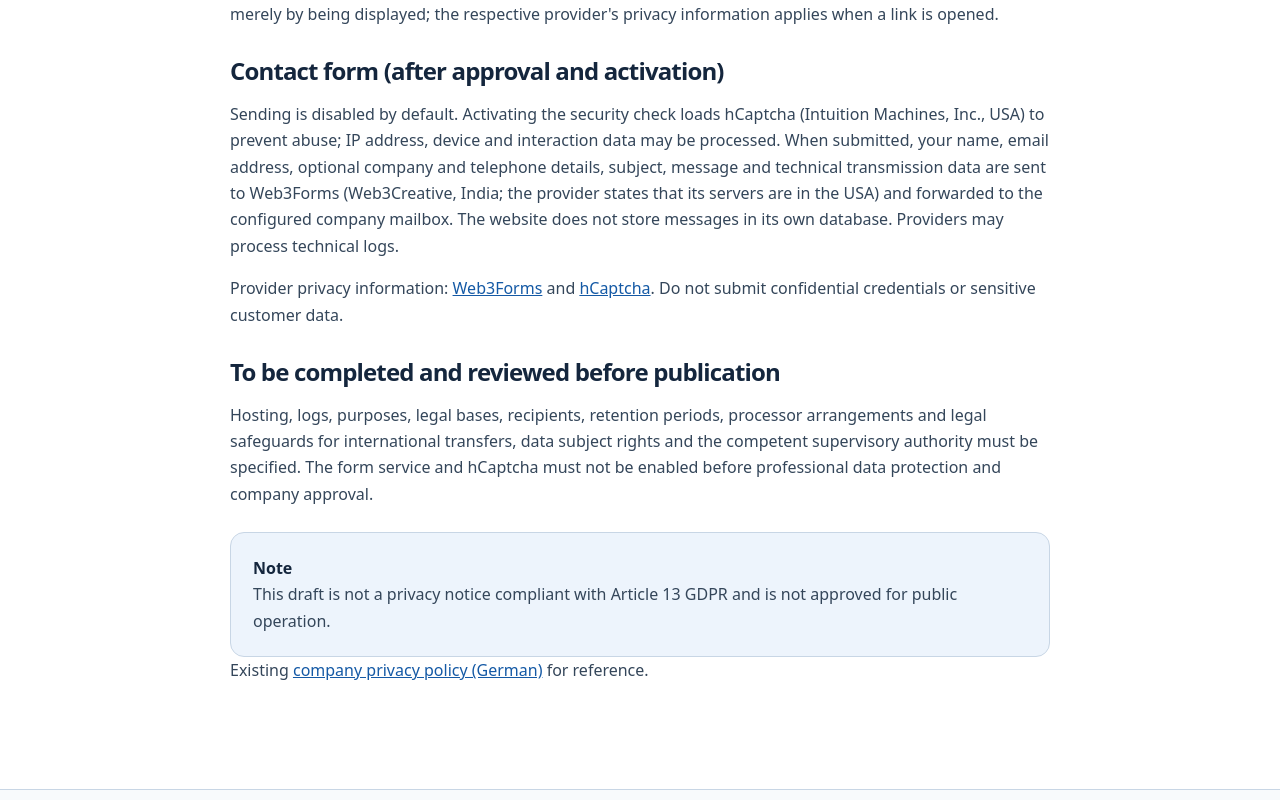
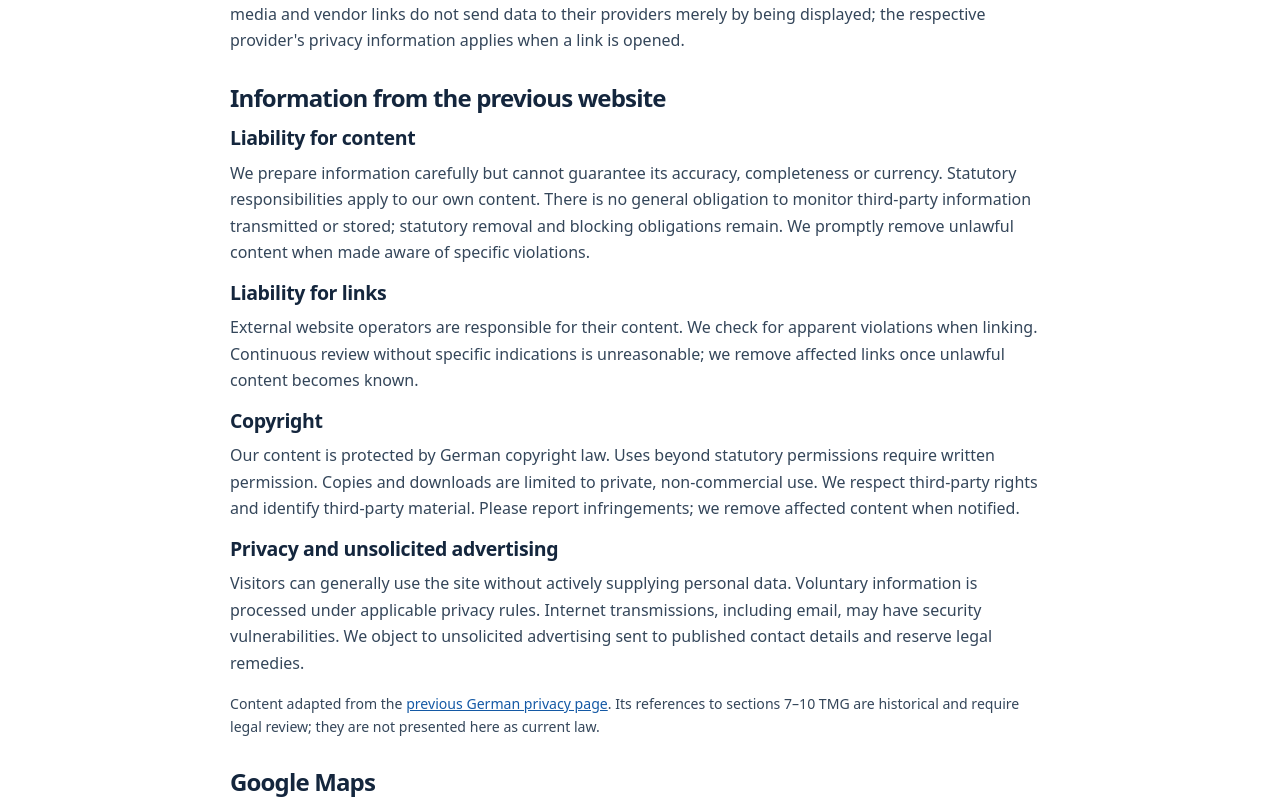
Before and after one commit to scncvk19/Website_hg, a Next.js app: page /en/privacy in a window 1280 px wide. Shown: the part 820-1620 px from the top of the page. Built offline with nearby package versions, Linux system fonts and the light colour scheme.

Commit message:
Impressum, Kartenoption und Datenschutz abgleichen: app/(en)/en/privacy/page.tsx

```diff
--- a/app/(en)/en/privacy/page.tsx
+++ b/app/(en)/en/privacy/page.tsx
@@ -3,7 +3,14 @@ import { PageIntro } from "@/components/Site";
 import { company } from "@/lib/content";
 export const metadata: Metadata = { title: "Privacy – draft" };
 export default function Page() {
-  return <><PageIntro eyebrow="Legal information" title="Privacy policy" text="Internal draft – not a final, legally reviewed privacy policy."/><section className="section"><div className="container narrow prose"><h2>Controller (to be confirmed)</h2><p>{company.name}, {company.street}, {company.city}. Contact: <a href={"mailto:"+company.email}>{company.email}</a>.</p><h2>Current technical preview</h2><p>No analytics or marketing services, external fonts or embedded maps. The company logo is served locally by this website. Displaying it does not require a connection to LinkedIn. Telephone and email links open the relevant application on your device. Vendor logos are served locally. Certificates are listed by name without displaying certificate images. External social media and vendor links do not send data to their providers merely by being displayed; the respective provider's privacy information applies when a link is opened.</p>
-  <h2>Contact form (after approval and activation)</h2><p>Sending is disabled by default. Activating the security check loads hCaptcha (Intuition Machines, Inc., USA) to prevent abuse; IP address, device and interaction data may be processed. When submitted, your name, email address, optional company and telephone details, subject, message and technical transmission data are sent to Web3Forms (Web3Creative, India; the provider states that its servers are in the USA) and forwarded to the configured company mailbox. The website does not store messages in its own database. Providers may process technical logs.</p><p>Provider privacy information: <a href="https://web3forms.com/privacy">Web3Forms</a> and <a href="https://www.hcaptcha.com/privacy">hCaptcha</a>. Do not submit confidential credentials or sensitive customer data.</p>
+  return <><PageIntro eyebrow="Legal information" title="Privacy policy" text="Internal draft – not a final, legally reviewed privacy policy."/><section className="section"><div className="container narrow prose"><h2>Controller (to be confirmed)</h2><p>{company.name}, {company.street}, {company.city}. Contact: <a href={"mailto:"+company.email}>{company.email}</a>.</p><h2>Current technical preview</h2><p>No analytics or marketing services and no external fonts. Google Maps loads only when voluntarily activated on the legal notice page. The company logo is served locally by this website. Displaying it does not require a connection to LinkedIn. Telephone and email links open the relevant application on your device. Vendor logos are served locally. Certificates are listed by name without displaying certificate images. External social media and vendor links do not send data to their providers merely by being displayed; the respective provider's privacy information applies when a link is opened.</p>
+  <h2>Information from the previous website</h2>
+      <h3>Liability for content</h3><p>We prepare information carefully but cannot guarantee its accuracy, completeness or currency. Statutory responsibilities apply to our own content. There is no general obligation to monitor third-party information transmitted or stored; statutory removal and blocking obligations remain. We promptly remove unlawful content when made aware of specific violations.</p>
+      <h3>Liability for links</h3><p>External website operators are responsible for their content. We check for apparent violations when linking. Continuous review without specific indications is unreasonable; we remove affected links once unlawful content becomes known.</p>
+      <h3>Copyright</h3><p>Our content is protected by German copyright law. Uses beyond statutory permissions require written permission. Copies and downloads are limited to private, non-commercial use. We respect third-party rights and identify third-party material. Please report infringements; we remove affected content when notified.</p>
+      <h3>Privacy and unsolicited advertising</h3><p>Visitors can generally use the site without actively supplying personal data. Voluntary information is processed under applicable privacy rules. Internet transmissions, including email, may have security vulnerabilities. We object to unsolicited advertising sent to published contact details and reserve legal remedies.</p>
+      <p className="small muted">Content adapted from the <a href="https://www.hg-systeme.de/Datenschutz/">previous German privacy page</a>. Its references to sections 7–10 TMG are historical and require legal review; they are not presented here as current law.</p>
+      <h2>Google Maps</h2><p>The legal notice includes an optional Google Maps display. No map is loaded on initial page display. Selecting “Load Google Maps” establishes a connection to Google. Google may receive your IP address, browser/device information and technical usage data; cookies or other storage and transfers to third countries may occur depending on the service. You may withdraw consent for further map requests by hiding the map. This does not undo previous transmissions. The external map link opens Google Maps separately. Further information: <a href="https://policies.google.com/privacy?hl=en" rel="noopener noreferrer">Google privacy policy</a>. Legal bases, provider details, international transfers and retention periods must be confirmed before publication.</p>
+      <h2>Contact form (after approval and activation)</h2><p>Sending is disabled by default. Activating the security check loads hCaptcha (Intuition Machines, Inc., USA) to prevent abuse; IP address, device and interaction data may be processed. When submitted, your name, email address, optional company and telephone details, subject, message and technical transmission data are sent to Web3Forms (Web3Creative, India; the provider states that its servers are in the USA) and forwarded to the configured company mailbox. The website does not store messages in its own database. Providers may process technical logs.</p><p>Provider privacy information: <a href="https://web3forms.com/privacy">Web3Forms</a> and <a href="https://www.hcaptcha.com/privacy">hCaptcha</a>. Do not submit confidential credentials or sensitive customer data.</p>
   <h2>To be completed and reviewed before publication</h2><p>Hosting, logs, purposes, legal bases, recipients, retention periods, processor arrangements and legal safeguards for international transfers, data subject rights and the competent supervisory authority must be specified. The form service and hCaptcha must not be enabled before professional data protection and company approval.</p><div className="notice"><strong>Note</strong><p>This draft is not a privacy notice compliant with Article 13 GDPR and is not approved for public operation.</p></div><p>Existing <a href="https://www.hg-systeme.de/Datenschutz/">company privacy policy (German)</a> for reference.</p></div></section></>;
 }
```
